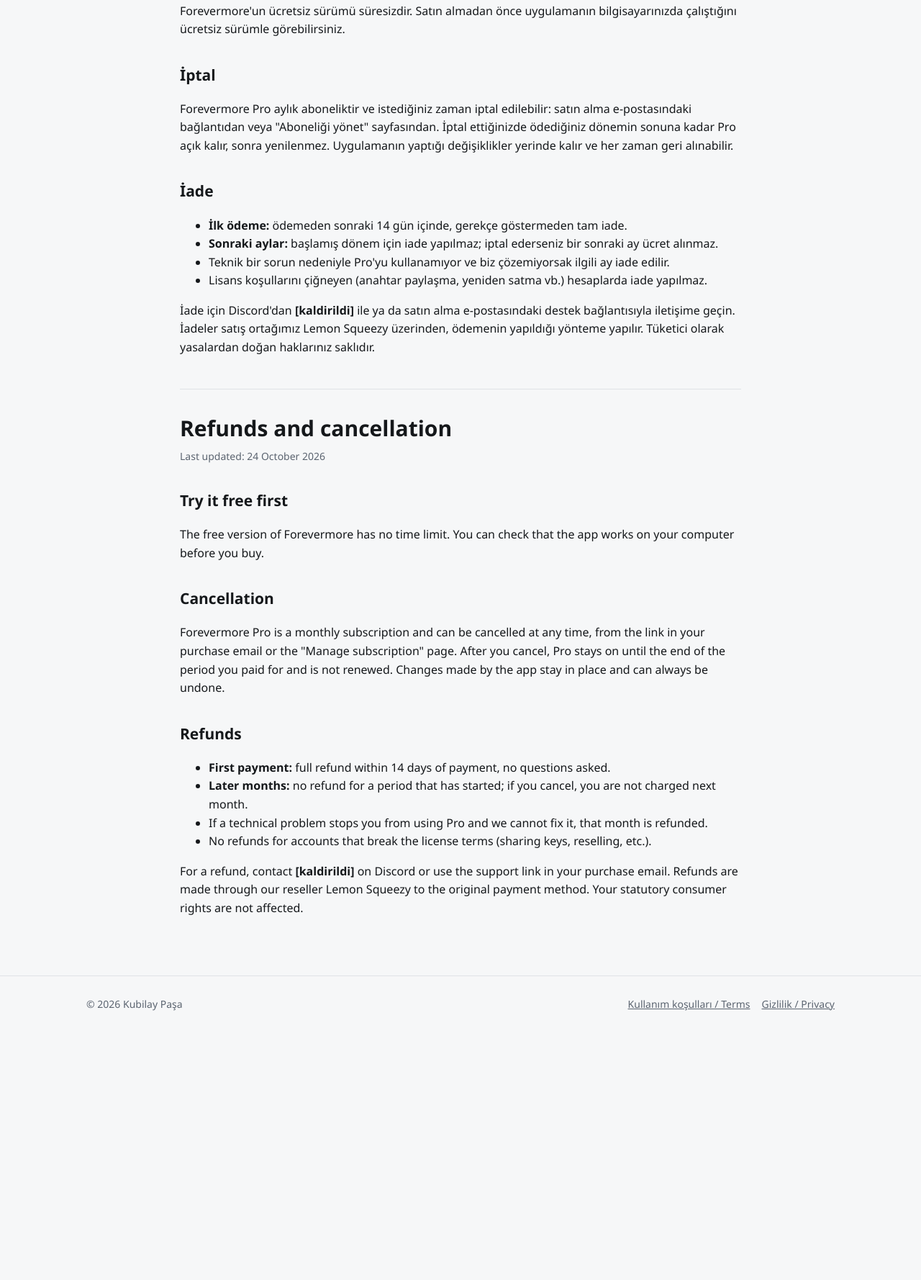
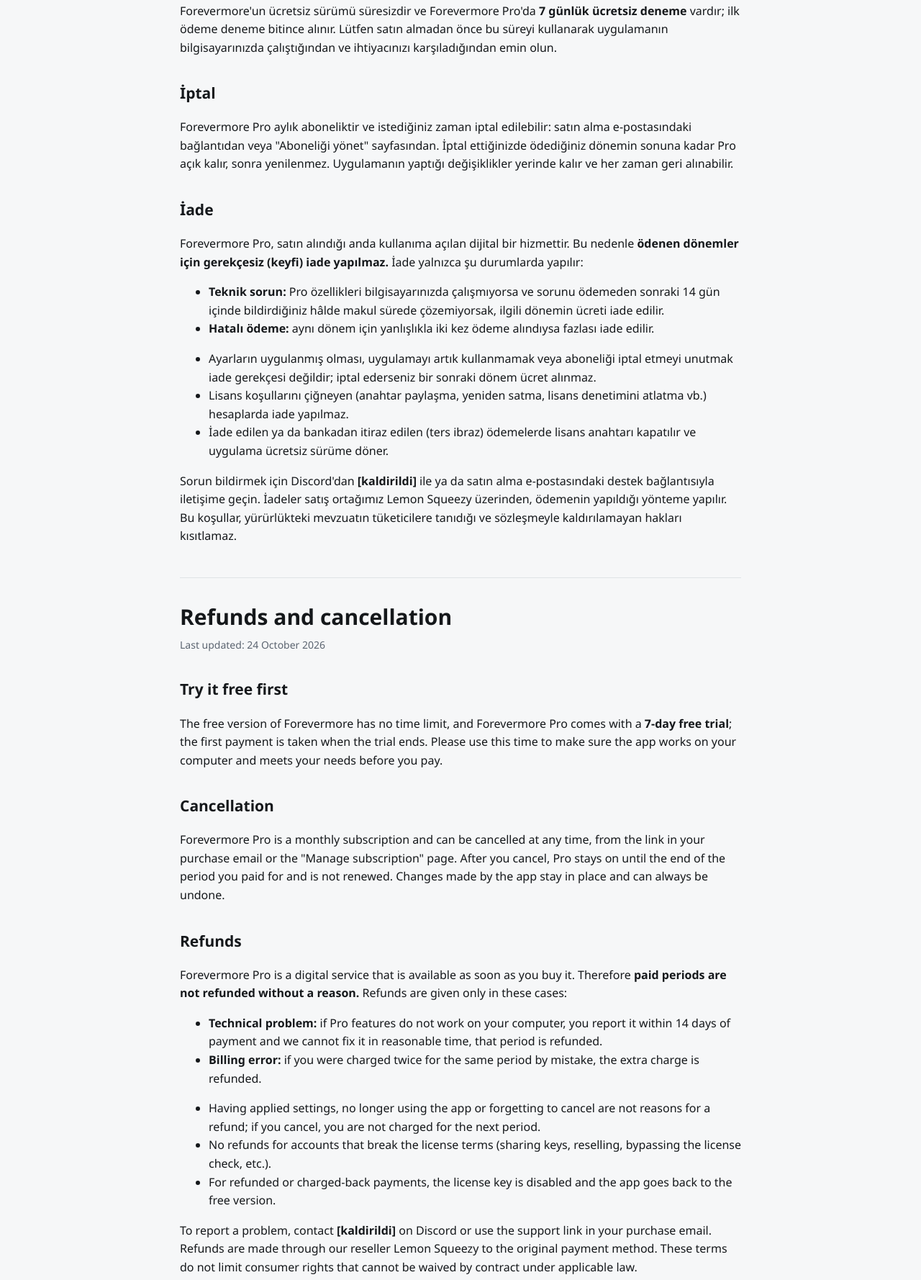
Before and after one commit to SlimelyW/forevermore, a plain HTML site: page iade.html in a window 1280 px wide. Shown: the part 282-2060 px from the top of the page at 72% size. Before the commit the page ends 1716 px from the top, so only its background shows below. Drawn offline with Linux system fonts and the light colour scheme.

Commit message:
Add files via upload

```diff
--- a/ayarlar.js
+++ b/ayarlar.js
@@ -8,12 +8,14 @@ window.FOREVERMORE = {
   satinal: "",
   // Aboneliği yönet (müşteri portalı): "https://MAGAZA.lemonsqueezy.com/billing"
   portal: "https://forevermore.lemonsqueezy.com/billing",
+  // Tüm sürümler ve sürüm notları (GitHub Releases)
+  github: "https://github.com/SlimelyW/forevermore/releases",
   // Bağış sayfası
   bagis: "https://buymeacoffee.com/forevermore",
   // Aylık fiyat, ekranda olduğu gibi yazılır (ör. "$4.99"). Boşsa "Yakında".
   fiyat: "₺250",
   // Paket doğrulama bilgileri (derle.bat çıktısı)
-  sha256: "D6F1D20ED435B698FFFE7652B75275B0C1FC2B902A64E6A297EF425D52F0BA85",
+  sha256: "98FAE42651A4A68571F01D4F5BEF7A0E905CAB99BA0F30C764188B2EA6F219E0",
   parmakIzi: "5FE5-D786-0B89-A56E",
 };
 
--- a/iade.html
+++ b/iade.html
@@ -19,8 +19,9 @@
   <p class="updated">Son güncelleme: 24 Ekim 2026</p>
 
   <h2>Önce ücretsiz deneyin</h2>
-  <p>Forevermore'un ücretsiz sürümü süresizdir. Satın almadan önce uygulamanın bilgisayarınızda çalıştığını ücretsiz
-    sürümle görebilirsiniz.</p>
+  <p>Forevermore'un ücretsiz sürümü süresizdir ve Forevermore Pro'da <b>7 günlük ücretsiz deneme</b> vardır; ilk ödeme
+    deneme bitince alınır. Lütfen satın almadan önce bu süreyi kullanarak uygulamanın bilgisayarınızda çalıştığından ve
+    ihtiyacınızı karşıladığından emin olun.</p>
 
   <h2>İptal</h2>
   <p>Forevermore Pro aylık aboneliktir ve istediğiniz zaman iptal edilebilir: satın alma e-postasındaki bağlantıdan veya
@@ -28,22 +29,32 @@
     Uygulamanın yaptığı değişiklikler yerinde kalır ve her zaman geri alınabilir.</p>
 
   <h2>İade</h2>
+  <p>Forevermore Pro, satın alındığı anda kullanıma açılan dijital bir hizmettir. Bu nedenle <b>ödenen dönemler için
+    gerekçesiz (keyfi) iade yapılmaz.</b> İade yalnızca şu durumlarda yapılır:</p>
   <ul>
-    <li><b>İlk ödeme:</b> ödemeden sonraki 14 gün içinde, gerekçe göstermeden tam iade.</li>
-    <li><b>Sonraki aylar:</b> başlamış dönem için iade yapılmaz; iptal ederseniz bir sonraki ay ücret alınmaz.</li>
-    <li>Teknik bir sorun nedeniyle Pro'yu kullanamıyor ve biz çözemiyorsak ilgili ay iade edilir.</li>
-    <li>Lisans koşullarını çiğneyen (anahtar paylaşma, yeniden satma vb.) hesaplarda iade yapılmaz.</li>
+    <li><b>Teknik sorun:</b> Pro özellikleri bilgisayarınızda çalışmıyorsa ve sorunu ödemeden sonraki 14 gün içinde
+      bildirdiğiniz hâlde makul sürede çözemiyorsak, ilgili dönemin ücreti iade edilir.</li>
+    <li><b>Hatalı ödeme:</b> aynı dönem için yanlışlıkla iki kez ödeme alındıysa fazlası iade edilir.</li>
   </ul>
-  <p>İade için Discord'dan <b>[kaldirildi]</b> ile ya da satın alma e-postasındaki destek bağlantısıyla iletişime geçin.
-    İadeler satış ortağımız Lemon Squeezy üzerinden, ödemenin yapıldığı yönteme yapılır. Tüketici olarak yasalardan doğan
-    haklarınız saklıdır.</p>
+  <ul>
+    <li>Ayarların uygulanmış olması, uygulamayı artık kullanmamak veya aboneliği iptal etmeyi unutmak iade gerekçesi
+      değildir; iptal ederseniz bir sonraki dönem ücret alınmaz.</li>
+    <li>Lisans koşullarını çiğneyen (anahtar paylaşma, yeniden satma, lisans denetimini atlatma vb.) hesaplarda iade yapılmaz.</li>
+    <li>İade edilen ya da bankadan itiraz edilen (ters ibraz) ödemelerde lisans anahtarı kapatılır ve uygulama ücretsiz
+      sürüme döner.</li>
+  </ul>
+  <p>Sorun bildirmek için Discord'dan <b>[kaldirildi]</b> ile ya da satın alma e-postasındaki destek bağlantısıyla iletişime
+    geçin. İadeler satış ortağımız Lemon Squeezy üzerinden, ödemenin yapıldığı yönteme yapılır. Bu koşullar, yürürlükteki
+    mevzuatın tüketicilere tanıdığı ve sözleşmeyle kaldırılamayan hakları kısıtlamaz.</p>
 
   <div class="lang-split" id="en">
     <h1>Refunds and cancellation</h1>
     <p class="updated">Last updated: 24 October 2026</p>
 
     <h2>Try it free first</h2>
-    <p>The free version of Forevermore has no time limit. You can check that the app works on your computer before you buy.</p>
+    <p>The free version of Forevermore has no time limit, and Forevermore Pro comes with a <b>7-day free trial</b>; the
+      first payment is taken when the trial ends. Please use this time to make sure the app works on your computer and
+      meets your needs before you pay.</p>
 
     <h2>Cancellation</h2>
     <p>Forevermore Pro is a monthly subscription and can be cancelled at any time, from the link in your purchase email
@@ -51,14 +62,22 @@
       not renewed. Changes made by the app stay in place and can always be undone.</p>
 
     <h2>Refunds</h2>
+    <p>Forevermore Pro is a digital service that is available as soon as you buy it. Therefore <b>paid periods are not
+      refunded without a reason.</b> Refunds are given only in these cases:</p>
     <ul>
-      <li><b>First payment:</b> full refund within 14 days of payment, no questions asked.</li>
-      <li><b>Later months:</b> no refund for a period that has started; if you cancel, you are not charged next month.</li>
-      <li>If a technical problem stops you from using Pro and we cannot fix it, that month is refunded.</li>
-      <li>No refunds for accounts that break the license terms (sharing keys, reselling, etc.).</li>
+      <li><b>Technical problem:</b> if Pro features do not work on your computer, you report it within 14 days of payment
+        and we cannot fix it in reasonable time, that period is refunded.</li>
+      <li><b>Billing error:</b> if you were charged twice for the same period by mistake, the extra charge is refunded.</li>
     </ul>
-    <p>For a refund, contact <b>[kaldirildi]</b> on Discord or use the support link in your purchase email. Refunds are made
-      through our reseller Lemon Squeezy to the original payment method. Your statutory consumer rights are not affected.</p>
+    <ul>
+      <li>Having applied settings, no longer using the app or forgetting to cancel are not reasons for a refund; if you
+        cancel, you are not charged for the next period.</li>
+      <li>No refunds for accounts that break the license terms (sharing keys, reselling, bypassing the license check, etc.).</li>
+      <li>For refunded or charged-back payments, the license key is disabled and the app goes back to the free version.</li>
+    </ul>
+    <p>To report a problem, contact <b>[kaldirildi]</b> on Discord or use the support link in your purchase email. Refunds are
+      made through our reseller Lemon Squeezy to the original payment method. These terms do not limit consumer rights
+      that cannot be waived by contract under applicable law.</p>
   </div>
 </main>
 <footer>
```
Also changed, not shown: en.html (+16 -6 lines), index.html (+16 -6 lines), 1 other file.
